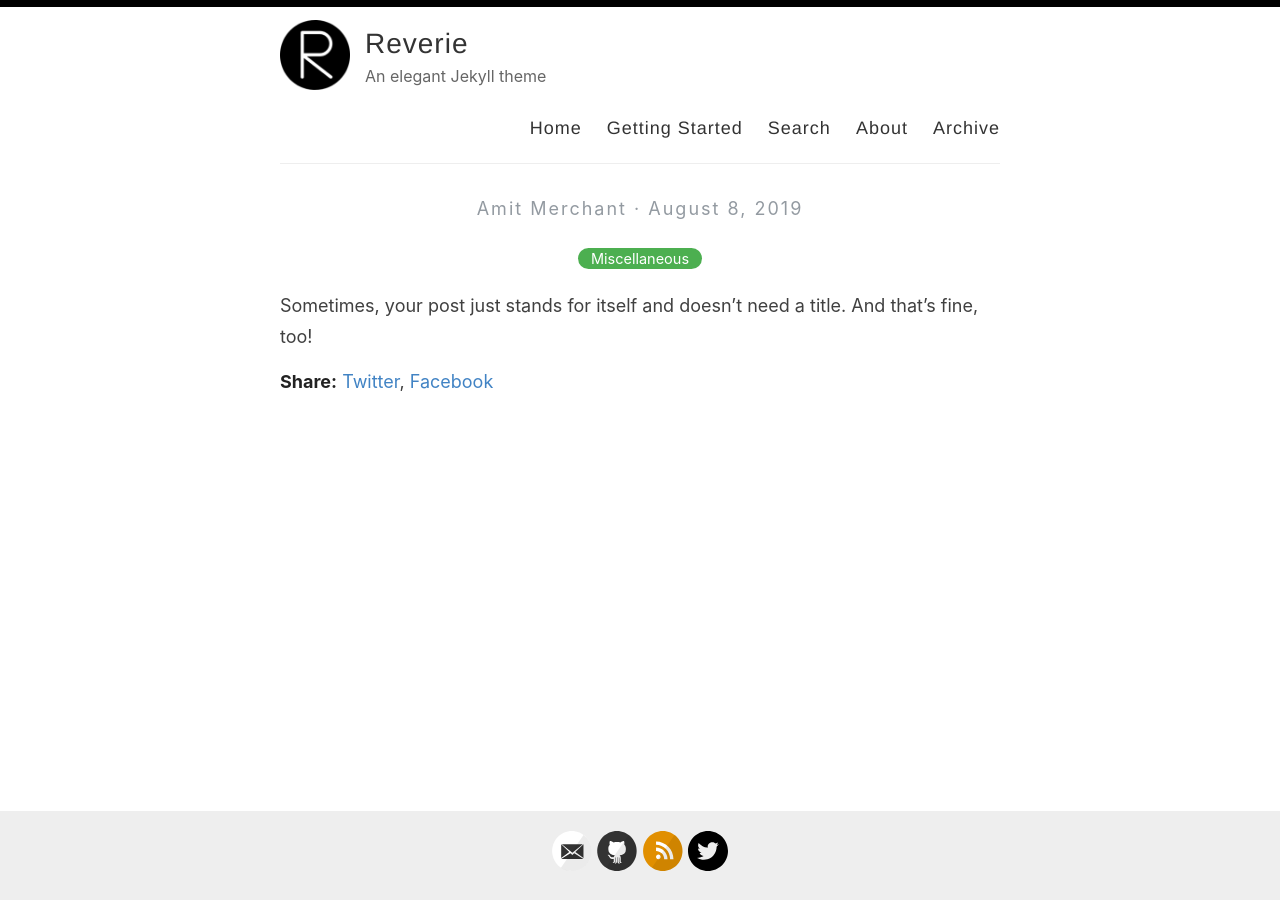
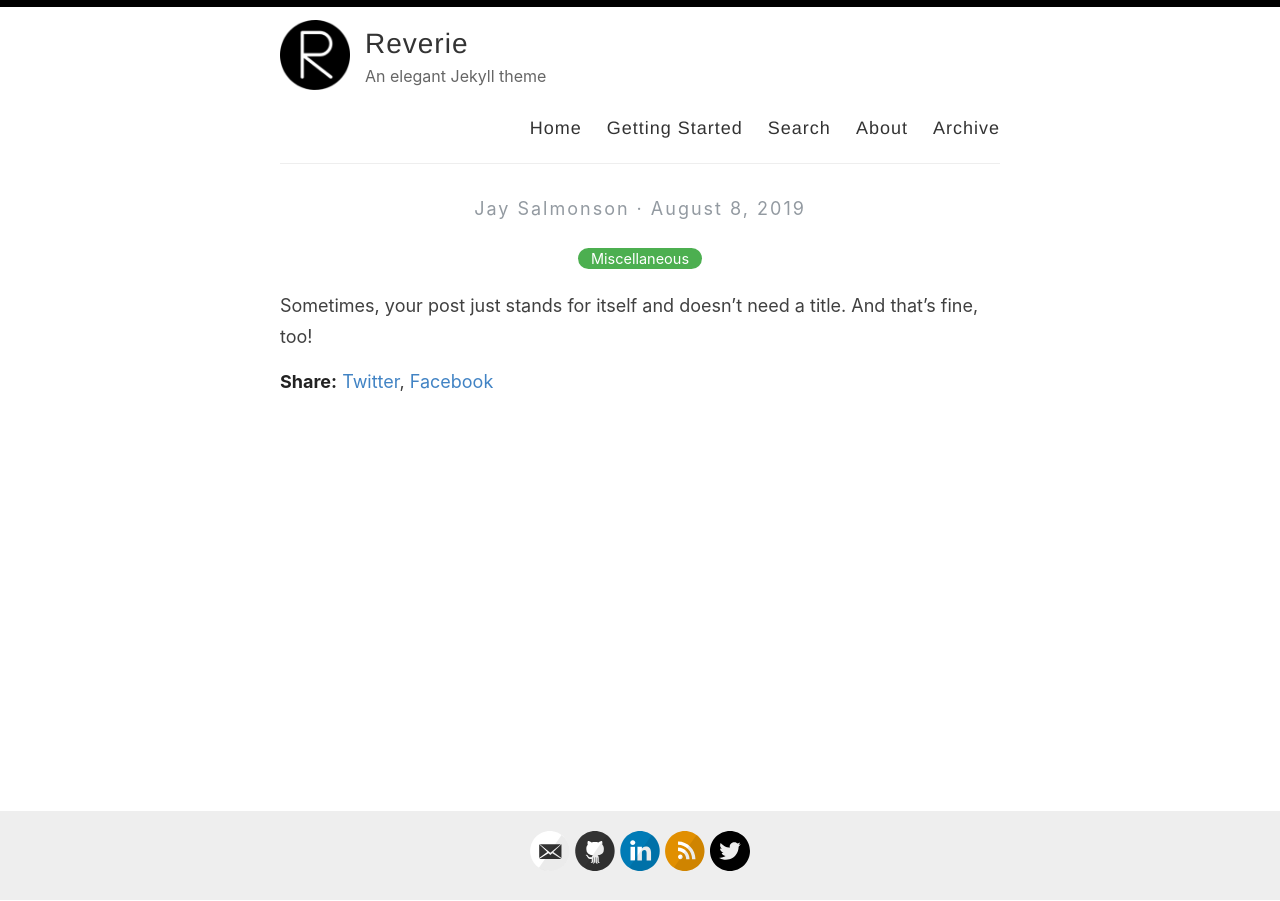
Before and after one commit to jdsalmonson/jdsalmonson.github.io, a Jekyll site: the page built from _posts/2019-08-08-no-title-posts.md, in a window 1280 px wide. Built offline with Jekyll 4.4.1, drawn with Linux system fonts in a browser that asks for light colours.

Commit message:
Update _config.yml

```diff
--- a/_config.yml
+++ b/_config.yml
@@ -6,7 +6,7 @@
 name: Reverie
 
 # Name of the author
-author: Amit Merchant
+author: Jay Salmonson
 
 # Short bio or description (displayed in the header)
 description: An elegant Jekyll theme
@@ -21,15 +21,15 @@ avatar: /images/reverie.png
 # Includes an icon in the footer for each username you enter
 footer-links:
   dribbble:
-  email: amit.d.merchant@gmail.com
+  email: jdsalmonson@gmail.com
   facebook:
   flickr:
-  github: amitmerchant1990/reverie
+  github: jdsalmonson
   instagram:
-  linkedin:
+  linkedin: Jay Salmonson
   pinterest:
   rss: rss
-  twitter: amit_merchant
+  twitter: JaySalmonson
   stackoverflow:
   youtube: # channel/<your_long_string> or user/<user-name>
   googleplus: # anything in your profile username that comes after plus.google.com/
```
